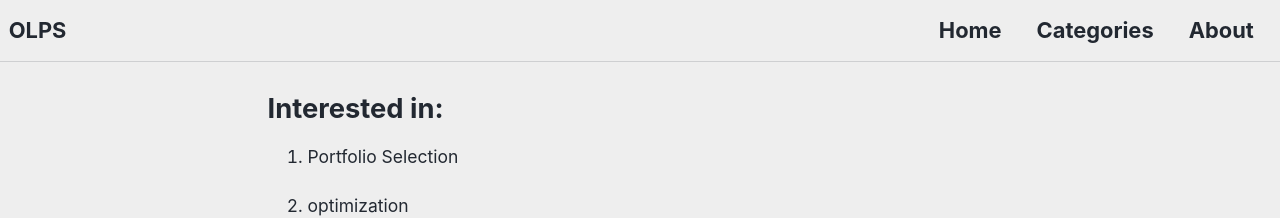
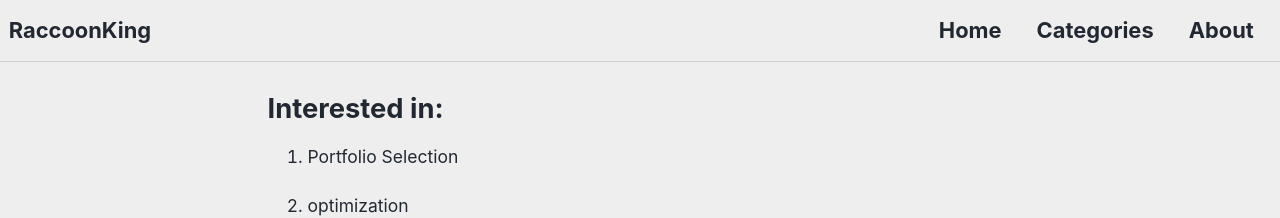
Before and after one commit to da-hyun-jeong/da-hyun-jeong.github.io, a Jekyll site: the page built from _pages/about.md, in a window 1280 px wide. Shown: the top 218 px of the page. Built offline with Jekyll 4.4.1, drawn with Linux system fonts in a browser that asks for light colours; cached includes are drawn as plain includes; nearby versions of some CDN libraries.

Commit message:
Update _config.yml

```diff
--- a/_config.yml
+++ b/_config.yml
@@ -17,7 +17,7 @@ minimal_mistakes_skin    : "air" # "air", "aqua", "contrast", "dark", "dirt", "n
 
 # Site Settings
 locale                   : "Korea"
-title                    : "OLPS"
+title                    : "RaccoonKing"
 title_separator          : " "
 subtitle                 : # site tagline that appears below site title in masthead
 name                     : "정다현"
```
